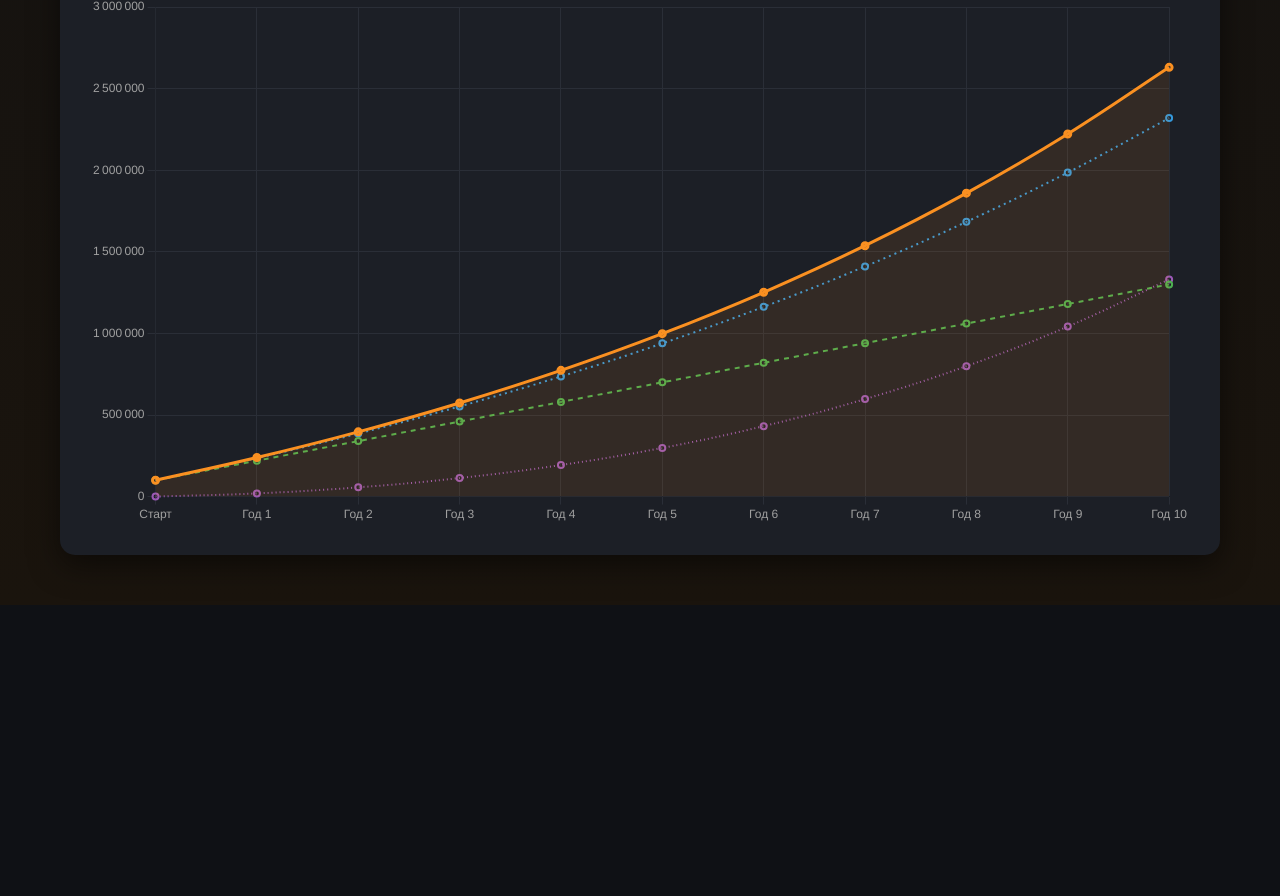
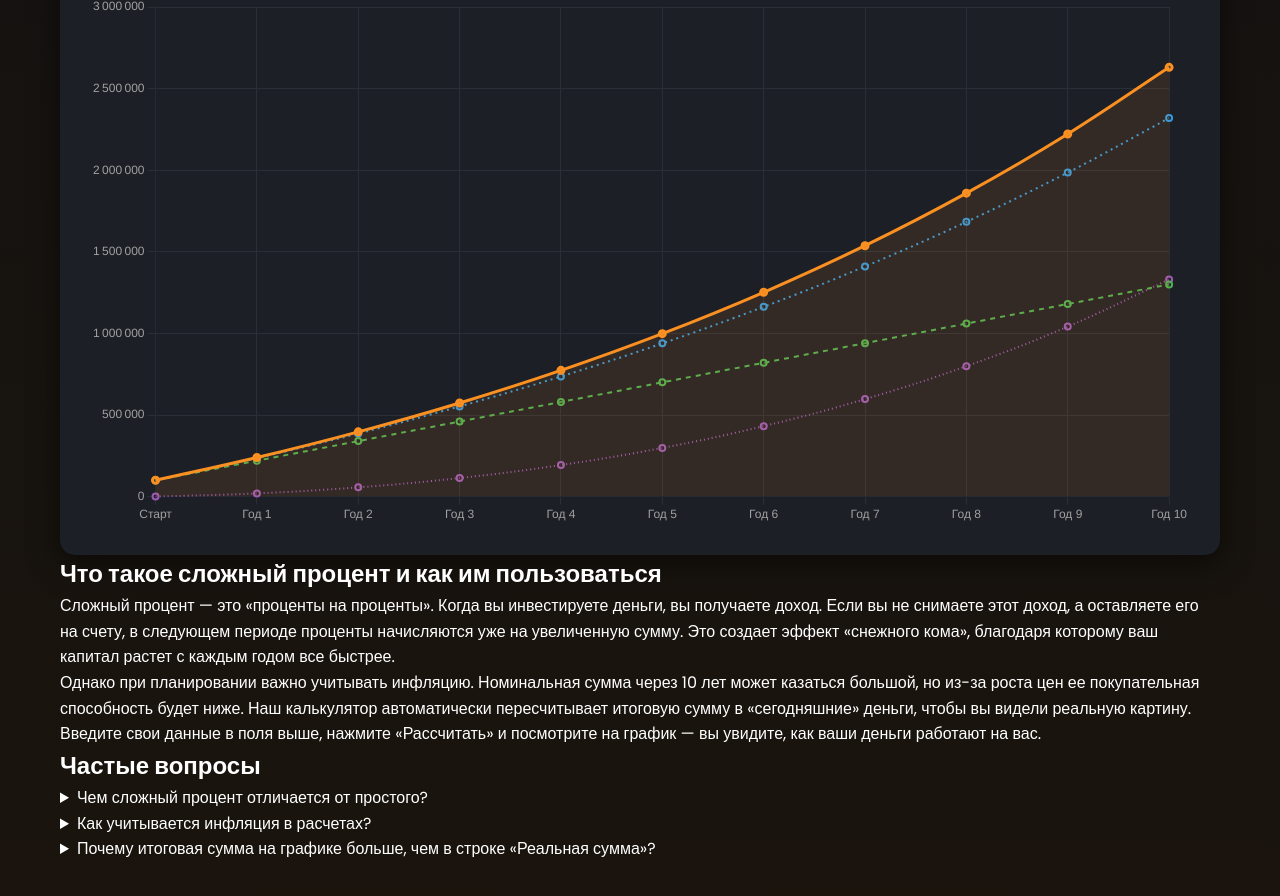
Before and after one commit to master-Pingvin/InvestCalculate, a plain HTML site: page index.html in a window 1280 px wide. Shown: the part 1163-2059 px from the top of the page. Before the commit the page ends 1768 px from the top, so only its background shows below. Drawn offline with nearby package versions, Linux system fonts and the light colour scheme.

Commit message:
Update index.html

```diff
--- a/index.html
+++ b/index.html
@@ -122,6 +122,32 @@
                 <h2>Динамика роста капитала</h2>
                 <canvas id="myChart"></canvas>
             </div>
+<!-- НОВЫЙ БЛОК: ТЕКСТ -->
+            <div class="seo-text">
+                <h2>Что такое сложный процент и как им пользоваться</h2>
+                <p>Сложный процент — это «проценты на проценты». Когда вы инвестируете деньги, вы получаете доход. Если вы не снимаете этот доход, а оставляете его на счету, в следующем периоде проценты начисляются уже на увеличенную сумму. Это создает эффект «снежного кома», благодаря которому ваш капитал растет с каждым годом все быстрее.</p>
+                <p>Однако при планировании важно учитывать инфляцию. Номинальная сумма через 10 лет может казаться большой, но из-за роста цен ее покупательная способность будет ниже. Наш калькулятор автоматически пересчитывает итоговую сумму в «сегодняшние» деньги, чтобы вы видели реальную картину. Введите свои данные в поля выше, нажмите «Рассчитать» и посмотрите на график — вы увидите, как ваши деньги работают на вас.</p>
+            </div>
+
+            <!-- НОВЫЙ БЛОК: FAQ -->
+            <div class="faq">
+                <h2>Частые вопросы</h2>
+
+                <details>
+                    <summary>Чем сложный процент отличается от простого?</summary>
+                    <p>При простом проценте доход начисляется только на первоначальную сумму. При сложном — на сумму, которая уже включает в себя ранее начисленные проценты. Поэтому сложный процент дает гораздо больший рост на длинной дистанции.</p>
+                </details>
+
+                <details>
+                    <summary>Как учитывается инфляция в расчетах?</summary>
+                    <p>Калькулятор берет итоговую сумму и «дисконтирует» её, то есть уменьшает на уровень инфляции за каждый год. В строке «Реальная сумма» вы видите, сколько денег у вас останется в пересчете на сегодняшние цены.</p>
+                </details>
+
+                <details>
+                    <summary>Почему итоговая сумма на графике больше, чем в строке «Реальная сумма»?</summary>
+                    <p>Потому что график показывает «номинальную» сумму (сколько денег будет на счету физически). А «Реальная сумма» показывает покупательную способность этих денег. Разница между ними — это и есть влияние инфляции.</p>
+                </details>
+            </div>
 
         </main>
     </div>
```
